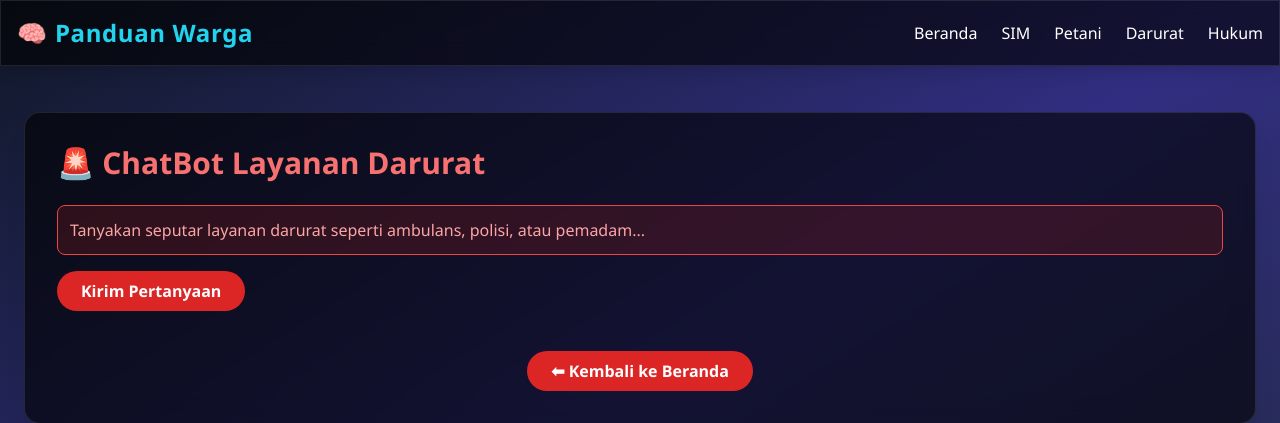
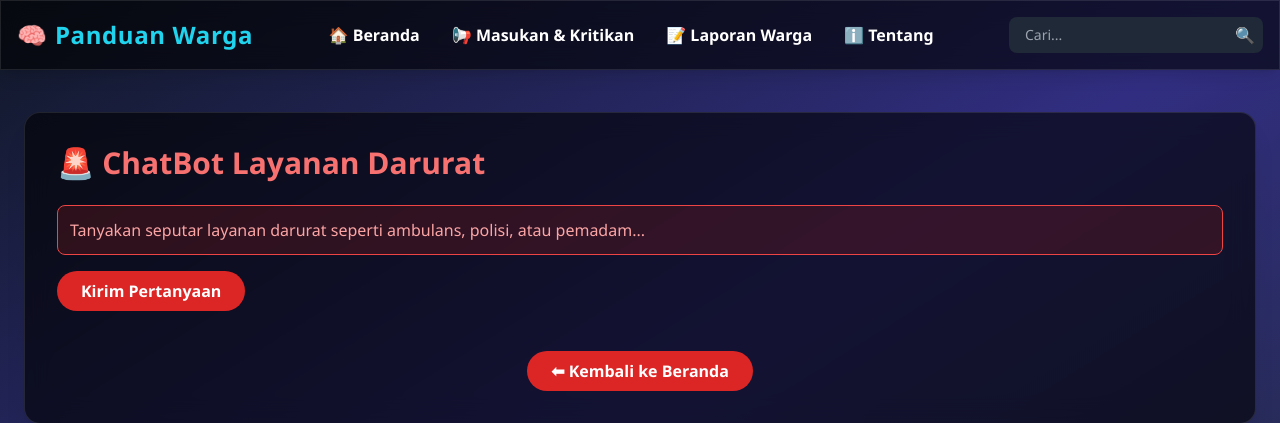
Before and after one commit to Dyruby/panduan-warga, a Flask app: page /darurat in a window 1280 px wide. Shown: the top 423 px of the page. Run offline with Flask 3, Linux system fonts and the light colour scheme; some libraries are stand-ins or nearby versions.

Commit message:
Update: menambahkan fitur baru dan memperbaiki bug

```diff
--- a/templates/base.html
+++ b/templates/base.html
@@ -46,14 +46,22 @@
         </div>
       </div>
 
-      <!-- Menu Desktop Normal -->
-      <nav class="hidden md:flex space-x-6 text-white font-medium">
-        <a href="/" class="hover:text-cyan-300 transition">Beranda</a>
-        <a href="/panduan_sim" class="hover:text-blue-300 transition">SIM</a>
-        <a href="/panduan_bertani_di_rawa" class="hover:text-green-300 transition">Petani</a>
-        <a href="/bantuan_layanan_darurat" class="hover:text-red-300 transition">Darurat</a>
-        <a href="/panduan_hukum" class="hover:text-yellow-300 transition">Hukum</a>
-      </nav>
+      <!-- Menu Navigasi -->
+    <nav class="hidden md:flex space-x-8 font-semibold">
+      <a href="/" class="hover:text-cyan-300 transition">🏠 Beranda</a>
+      <a href="/masukan" class="hover:text-green-300 transition">📢 Masukan & Kritikan</a>
+      <a href="/laporan" class="hover:text-yellow-300 transition">📝 Laporan Warga</a>
+      <a href="/tentang" class="hover:text-purple-300 transition">ℹ️ Tentang</a>
+    </nav>
+
+    <!-- Search Bar -->
+    <div class="hidden md:block">
+      <form action="/search" method="get" class="flex items-center bg-gray-800 rounded-lg px-2">
+        <input type="text" name="q" placeholder="Cari..."
+               class="bg-transparent p-2 text-sm focus:outline-none text-white">
+        <button type="submit" class="text-cyan-400 hover:text-cyan-300">🔍</button>
+      </form>
+    </div>
     </div>
   </header>
 
```
